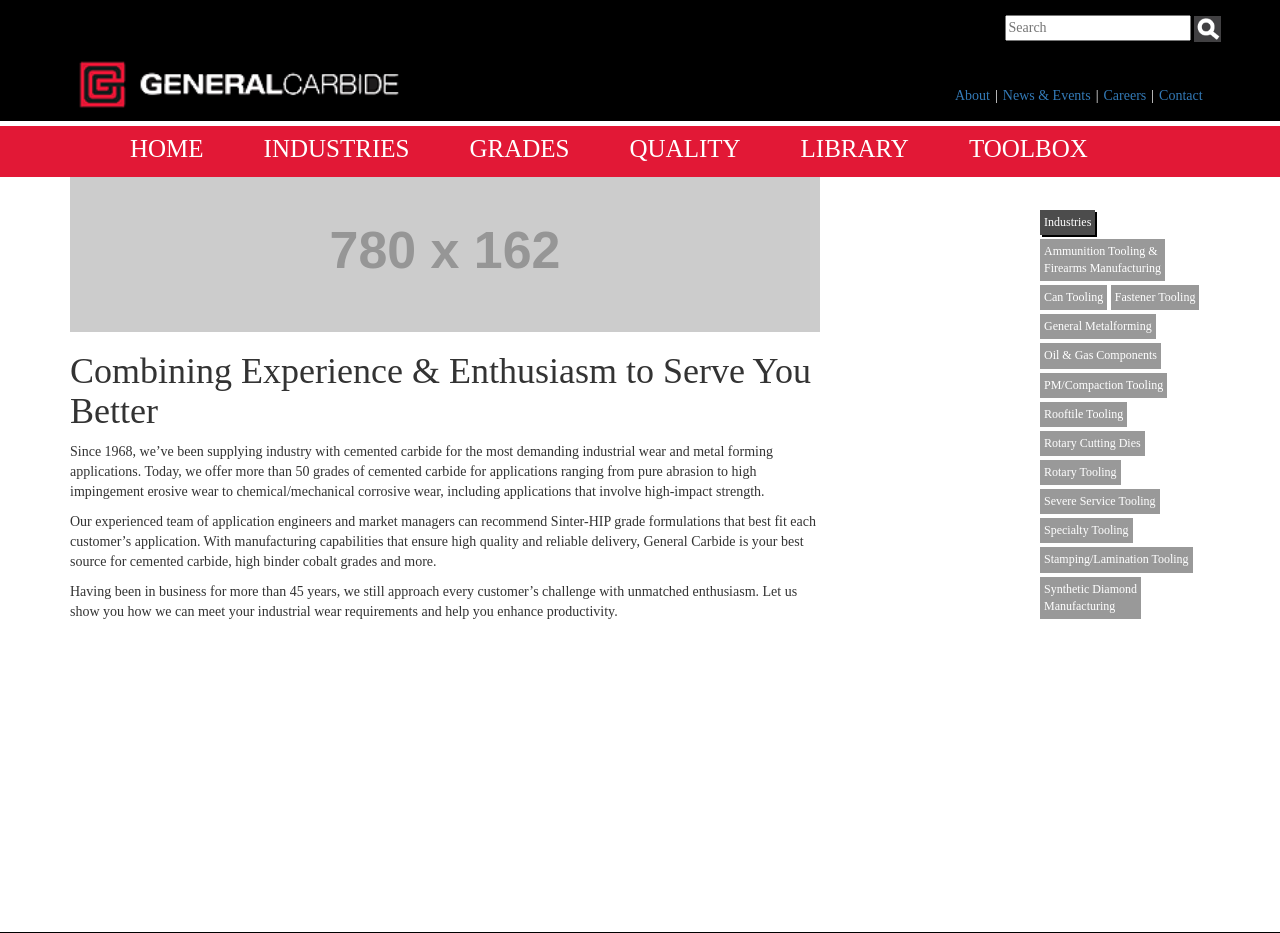
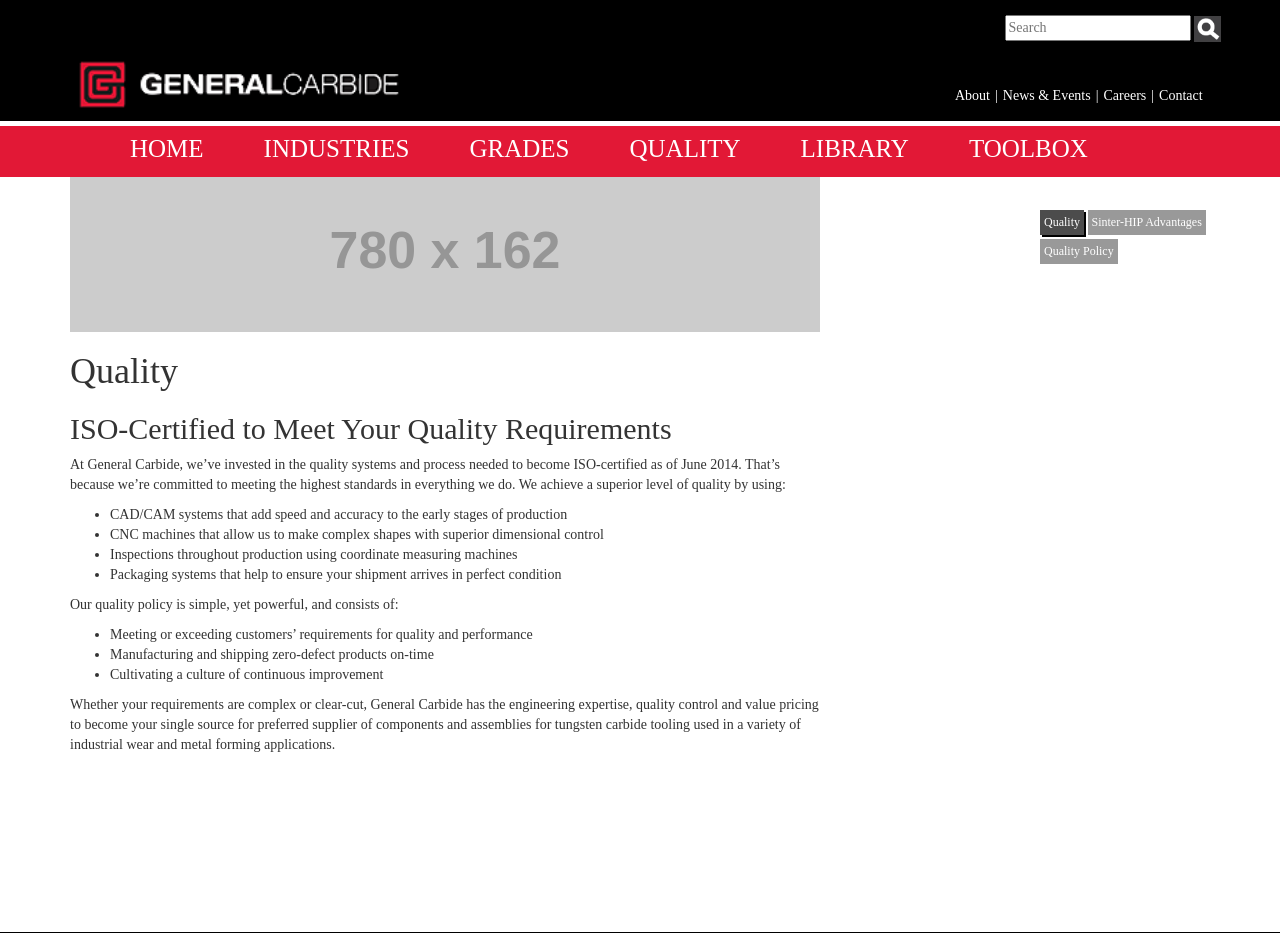
Before and after one commit to LevyMG-MBosco/GC-2015, a PHP site: page /quality.php in a window 1280 px wide. Shown: the top 933 px of the page. Run offline with PHP 8.4, Linux system fonts and the light colour scheme; grey boxes labelled with a size stand in for pictures from a placeholder-image service; some libraries are stand-ins or nearby versions.

Commit message:
Interior page builtout progress for the day

```diff
--- a/assets/css/theme.css
+++ b/assets/css/theme.css
@@ -98,6 +98,15 @@
 	display: table;
 }
 
+.contact-navigation li a{
+	text-decoration: none;
+	color: white;
+}
+
+.contact-navigation li a{
+	text-deocration: none;
+}
+
 .contact-navigation li{
 	display: table-cell;
 	padding: 5px;
@@ -138,8 +147,6 @@
 	display: table-cell;
 	padding: 0px 5px;
 }
-
-
 
 @media (max-width: 767px){
 	.header-content > .red-background{
--- a/quality.php
+++ b/quality.php
@@ -8,30 +8,30 @@
       </div>
       <div class="interior-content">
         <img src='http://placehold.it/780x162' />
-        <h1>Combining Experience & Enthusiasm to Serve You Better</h1>
-        <p>Since 1968, we’ve been supplying industry with cemented carbide for the most demanding industrial wear and metal forming applications. Today, we offer more than 50 grades of cemented carbide for applications ranging from pure abrasion to high impingement erosive wear to chemical/mechanical corrosive wear, including applications that involve high-impact strength.</p>
-        <p>Our experienced team of application engineers and market managers can recommend Sinter-HIP grade formulations that best fit each customer’s application. With manufacturing capabilities that ensure high quality and reliable delivery, General Carbide is your best source for cemented carbide, high binder cobalt grades and more.</p>
-        <p>Having been in business for more than 45 years, we still approach every customer’s challenge with unmatched enthusiasm. Let us show you how we can meet your industrial wear requirements and help you enhance productivity.</p>
+        <h1>Quality</h1>
+        <h2>ISO-Certified to Meet Your Quality Requirements</h2>
+        <p>At General Carbide, we’ve invested in the quality systems and process needed to become ISO-certified as of June 2014. That’s because we’re committed to meeting the highest standards in everything we do. We achieve a superior level of quality by using:</p>
+        <ul>
+          <li>CAD/CAM systems that add speed and accuracy to the early stages of production</li>
+          <li>CNC machines that allow us to make complex shapes with superior dimensional control</li>
+          <li>Inspections throughout production using coordinate measuring machines</li>
+          <li>Packaging systems that help to ensure your shipment arrives in perfect condition</li>
+        </ul>
+        <p>Our quality policy is simple, yet powerful, and consists of:</p>
+        <ul>
+          <li>Meeting or exceeding customers’ requirements for quality and performance</li>
+          <li>Manufacturing and shipping zero-defect products on-time</li>
+          <li>Cultivating a culture of continuous improvement</li>
+        </ul>
+        <p>Whether your requirements are complex or clear-cut, General Carbide has the engineering expertise, quality control and value pricing to become your single source for preferred supplier of components and assemblies for tungsten carbide tooling used in a variety of industrial wear and metal forming applications.</p>
       </div>
     </div>
     <div class="col-xs-4">
       <div class="interior-nav">
         <ul class="nav">
-          <span><li id="nav0" class="selected">Industries</li></span>
-          <span><li id="nav1">Ammunition Tooling &<br /> Firearms Manufacturing</li></span>
-          <span><li id="nav2">Can Tooling</li></span>
-          <span><li id="nav3">Fastener Tooling</li></span>
-          <span><li id="nav4">General Metalforming</li></span>
-          <span><li id="nav5">Oil & Gas Components</li></span>
-          <span><li id="nav6">PM/Compaction Tooling</li></span>
-          <span><li id="nav7">Rooftile Tooling</li></span>
-          <span><li id="nav8">Rotary Cutting Dies</li></span>
-          <span><li id="nav9">Rotary Tooling</li></span>
-          <span><li id="nav10">Severe Service Tooling</li></span>
-          <span><li id="nav11">Specialty Tooling</li></span>
-          <span><li id="nav12">Stamping/Lamination Tooling</li></span>
-          <span><li id="nav13">Synthetic Diamond<br /> Manufacturing</li></span>
-          <!--<span><li id="nav13">Wire Drawing Tooling</li></span>-->
+          <span><li id="nav0" class="selected">Quality</li></span>
+          <span><li id="nav1">Sinter-HIP Advantages</li></span>
+          <span><li id="nav2">Quality Policy</li></span>
         </ul>
       </div>
     </div>
```
Also changed, not shown: grades.php (+7 -19 lines).
